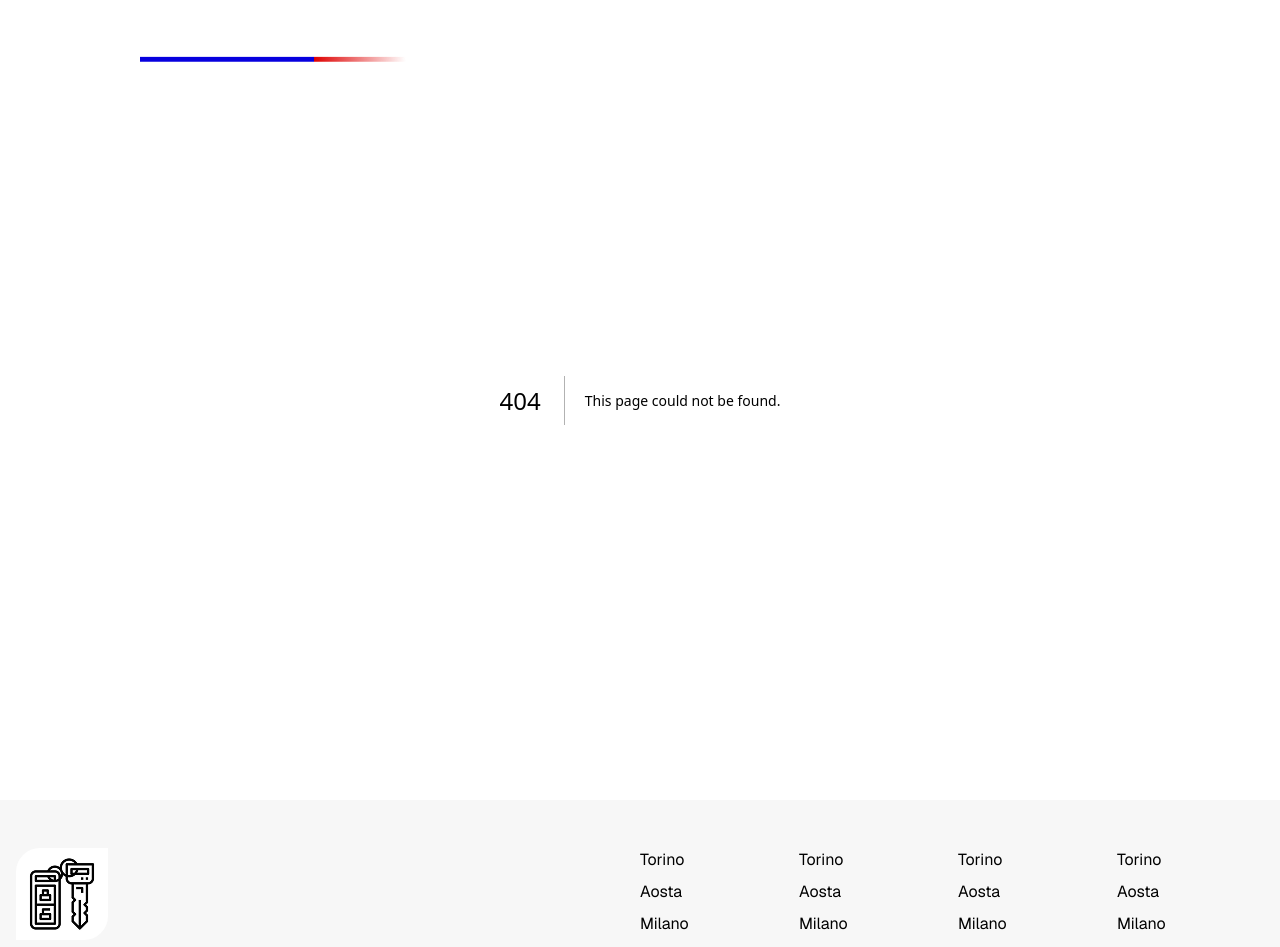
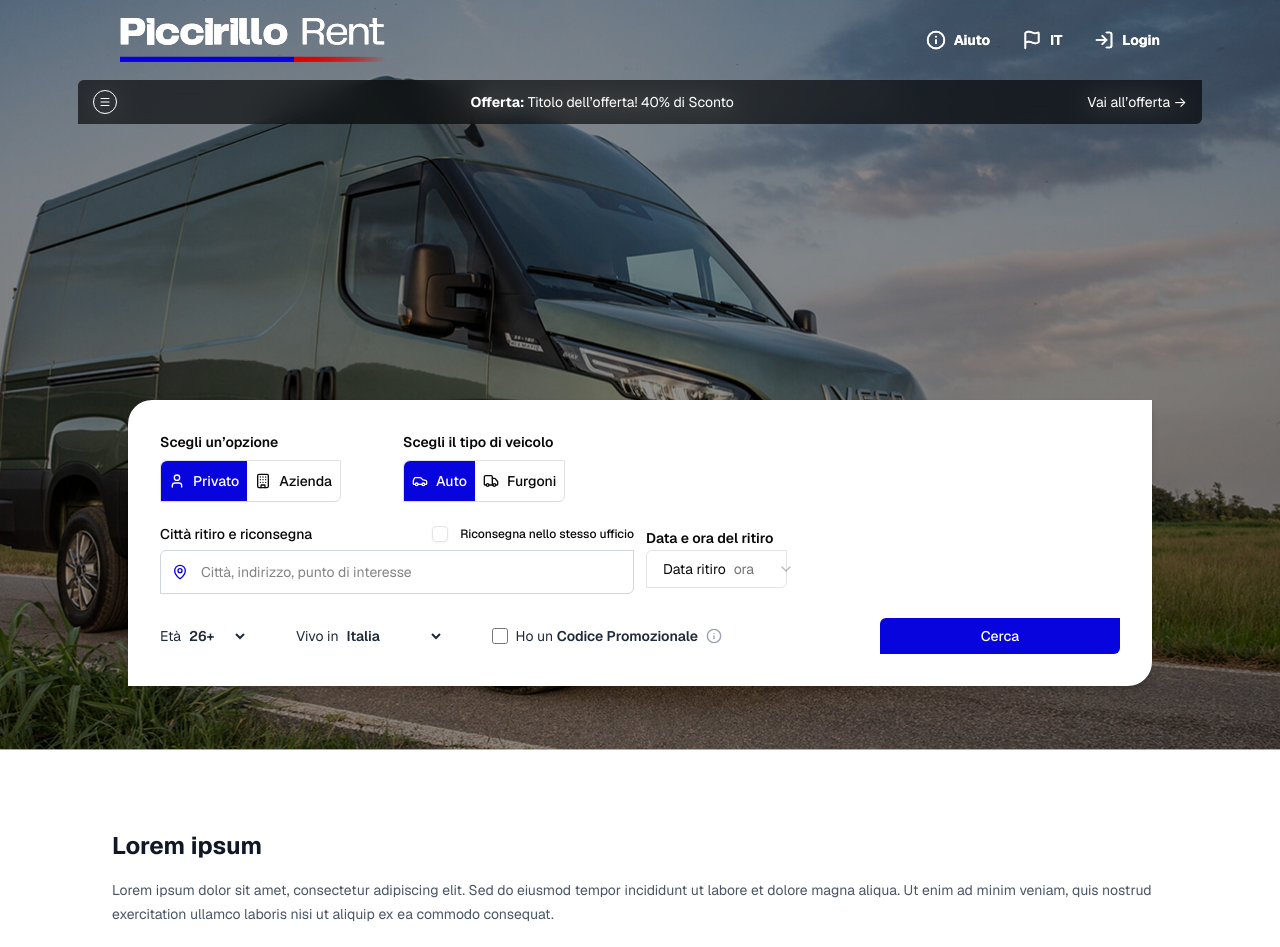
Before and after one commit to carlo1010/gp-noleggio-nextjs, a Next.js app in the folder gp-noleggio-fe/: page /noleggio-furgoni in a window 1280 px wide. Before the commit this address had no page. Shown: the top 947 px of the page. Built offline with nearby package versions, Linux system fonts and the light colour scheme.

Commit message:
Aggiunta Pagina /noleggio-furgoni
aggiunta pagina /noleggio-furgoni

```diff
--- /dev/null
+++ b/gp-noleggio-fe/app/noleggio-furgoni/page.tsx
@@ -0,0 +1,19 @@
+import Header from "@/components/header";
+import OfferBar from "@/components/offer-banner";
+import HeroFurgoni from "@/components/hero-furgoni";
+import ContentSection from "@/components/content-section";
+import VantaggiIcone from "@/components/vantaggi-icone";
+import TerminiCondizioni from "@/components/termini-condizioni";
+
+export default function Page() {
+    return (
+        <>
+            <Header/>
+            <OfferBar/>
+            <HeroFurgoni/>
+            <ContentSection/>
+            <VantaggiIcone/>
+            <TerminiCondizioni/>
+        </>
+    );
+}
--- a/gp-noleggio-fe/components/header.tsx
+++ b/gp-noleggio-fe/components/header.tsx
@@ -1,13 +1,13 @@
 import {Flag, Info, LogIn} from "lucide-react";
 import Link from "next/link";
 
-export default function Header(){
-    return(
+export default function Header() {
+    return (
         <header className="absolute top-0 left-0 w-full z-50 bg-transparent">
-            <div className="container mx-auto px-35 h-20 flex items-center justify-between">
+            <div className="container mx-auto px-30 h-20 flex items-center justify-between">
                 <div className="flex flex-col">
-                    <img src={"/logo-rent.png"}  alt={"logo gruppo piccirillo rent"} width={266} height={44}/>
-                    </div>
+                    <img src={"/logo-rent.png"} alt={"logo gruppo piccirillo rent"} width={266} height={44}/>
+                </div>
 
 
                 <div className="flex items-center gap-8 text-white">
@@ -16,11 +16,11 @@ export default function Header(){
                         <span className={"font-bold"}>Aiuto</span>
                     </Link>
                     <div className="flex items-center gap-2 text-sm cursor-pointer">
-                        <Flag width={20} height={20} />
+                        <Flag width={20} height={20}/>
                         <span className={"font-bold"}>IT</span>
                     </div>
                     <Link href={""} className="flex items-center gap-2 text-sm">
-                        <LogIn width={20} height={20} />
+                        <LogIn width={20} height={20}/>
                         <span className={"font-bold"}>Login</span>
                     </Link>
                 </div>
--- /dev/null
+++ b/gp-noleggio-fe/components/hero-furgoni.tsx
@@ -0,0 +1,23 @@
+import {useIntersection} from "next/dist/client/use-intersection";
+import Image from "next/image";
+import OfferBanner from "@/components/offer-banner";
+import SearchCard from "@/components/search-card";
+
+
+export default function HeroBanner() {
+
+    return (
+        <section className="relative min-h-[450px] md:min-h-[600px] lg:min-h-[750px] flex items-end">
+            <OfferBanner/>
+            <Image src={"/sfondo-hero-furgoni.png"} alt={"logo hero banner"} fill className="object-cover" priority/>
+
+
+            <div className="relative w-full flex justify-center pb-16 px-4">
+                <SearchCard/>
+            </div>
+        </section>
+    )
+}
+
+{/* AGGIUNGERE BANNER 10 % DI SCONTO  */
+}
--- a/gp-noleggio-fe/components/offer-banner.tsx
+++ b/gp-noleggio-fe/components/offer-banner.tsx
@@ -4,13 +4,13 @@ import Link from "next/link";
 export default function OfferBanner() {
     return (
         <div className="absolute left-1/2 top-20 -translate-x-1/2 z-40">
-            <div className="flex items-center justify-between gap-6 bg-black/40 backdrop-blur-md rounded-full px-[13px] py-[10px]
+            <div className="flex items-center justify-between gap-6 bg-black/40 backdrop-blur-md rounded-tl-sm rounded-br-sm px-[15px] py-[10px]
             w-[1124px] max-w-[calc(100vw-32px)]text-white text-sm">
 
                 <div className="flex items-center gap-2">
                     <div className="w-6 h-6 rounded-full border border-white flex justify-center items-center">
 
-                        <Menu  className="w-3 h-3 text-white"/>
+                        <Menu className="w-3 h-3 text-white"/>
 
                     </div>
 
```
Also changed, not shown: gp-noleggio-fe/public/sfondo-hero-furgoni.png (added), 1 other file (tests, documents, lock files or other folders).
